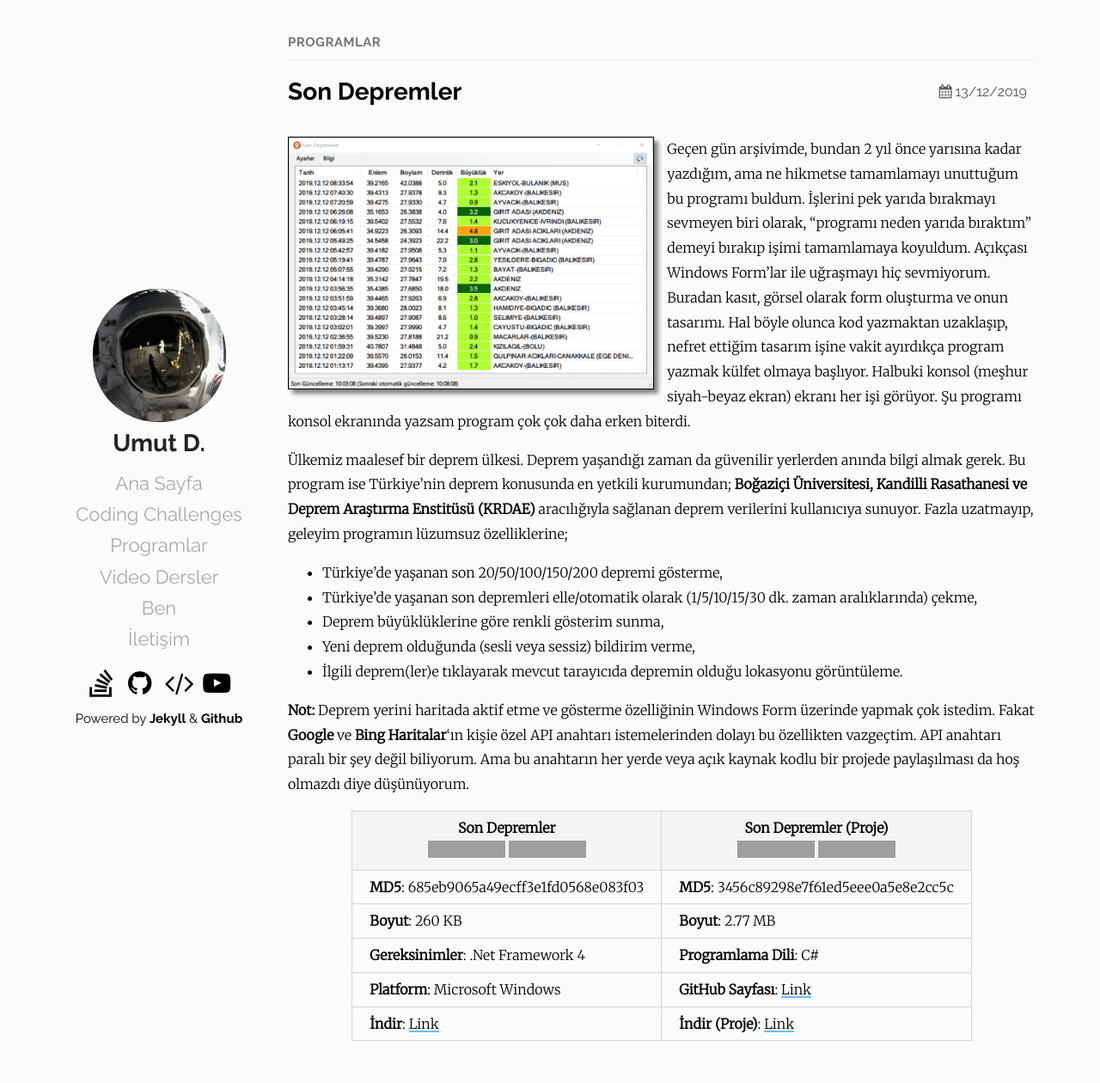
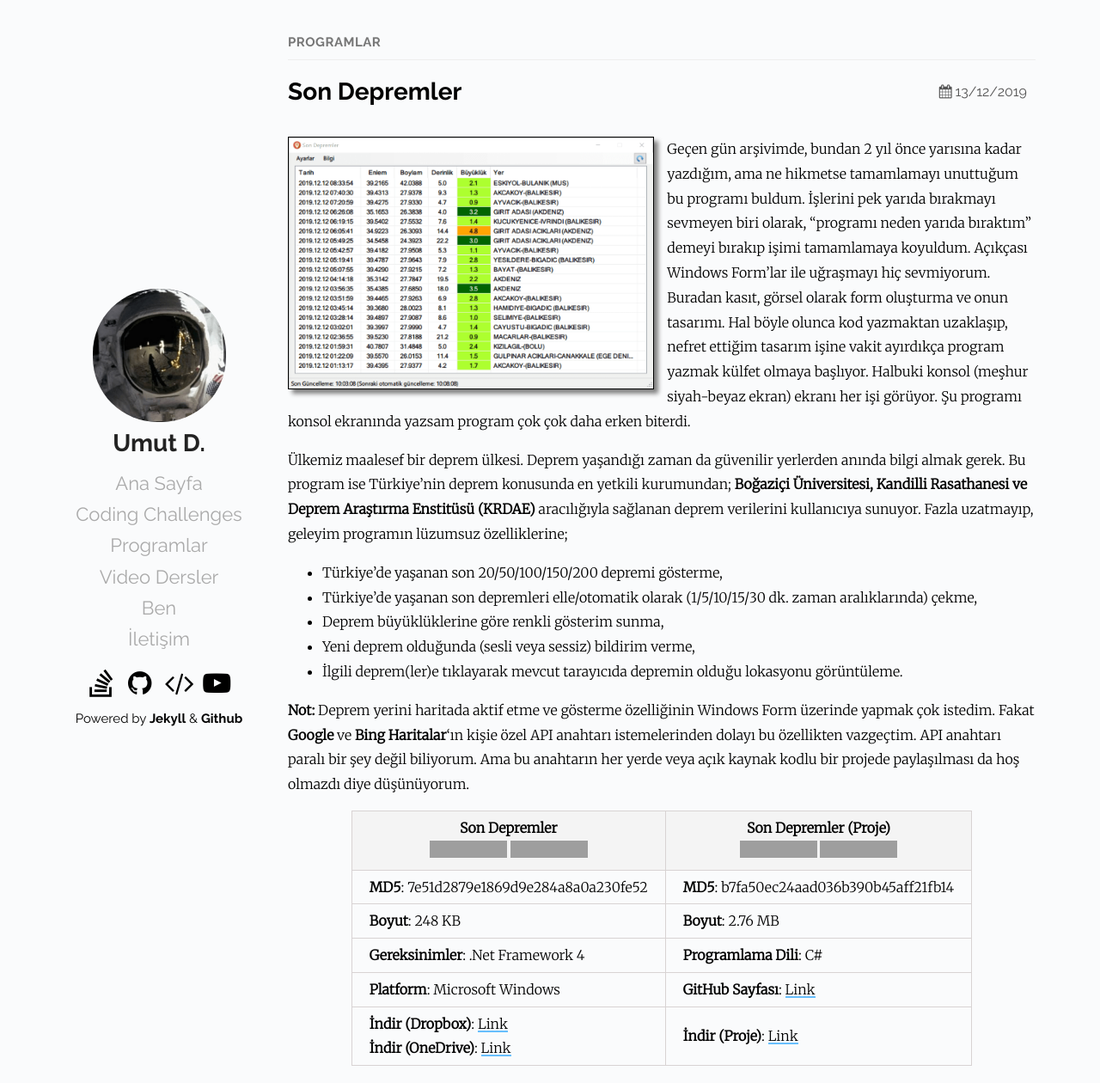
Before and after one commit to Umut-D/umutd.com, a Jekyll site: the page built from _posts/programlar/2019-12-13-son-depremler.md, in a window 1280 px wide and 1260 px high. Shown: the whole window at 86% size. Built offline with Jekyll 4.4.1, drawn with Linux system fonts in a browser that asks for light colours; grey boxes are pictures that could not be loaded.

Commit message:
Son Depremler programi guncellendi

```diff
--- a/_posts/programlar/2019-12-13-son-depremler.md
+++ b/_posts/programlar/2019-12-13-son-depremler.md
@@ -21,10 +21,10 @@ Geçen gün arşivimde, bundan 2 yıl önce yarısına kadar yazdığım, ama ne
 **Not:** Deprem yerini haritada aktif etme ve gösterme özelliğinin Windows Form üzerinde yapmak çok istedim. Fakat **Google** ve **Bing Haritalar**'ın kişie özel API anahtarı istemelerinden dolayı bu özellikten vazgeçtim. API anahtarı paralı bir şey değil biliyorum. Ama bu anahtarın her yerde veya açık kaynak kodlu bir projede paylaşılması da hoş olmazdı diye düşünüyorum.
 
 {:.tablo-ortali}
-| Son Depremler <br>![Versiyon](https://img.shields.io/badge/Versiyon-1.07-blueviolet.svg?style=flat) ![Durum](https://img.shields.io/badge/Durum-Çalışıyor-success.svg?style=flat) |  Son Depremler (Proje)<br>![Lisans](https://img.shields.io/badge/Lisans-MIT-blue.svg?style=flat) ![Arşiv](https://img.shields.io/badge/Arşiv-orange.svg?style=flat)|
+| Son Depremler <br>![Versiyon](https://img.shields.io/badge/Versiyon-1.08-blueviolet.svg?style=flat) ![Durum](https://img.shields.io/badge/Durum-Çalışıyor-success.svg?style=flat) |  Son Depremler (Proje)<br>![Lisans](https://img.shields.io/badge/Lisans-MIT-blue.svg?style=flat) ![Arşiv](https://img.shields.io/badge/Arşiv-orange.svg?style=flat)|
 |----------------------------------------- -|-------------------------------------------|
-| **MD5**: 685eb9065a49ecff3e1fd0568e083f03 | **MD5**: 3456c89298e7f61ed5eee0a5e8e2cc5c |
-| **Boyut**:  260 KB                       | **Boyut**:  2.77 MB                         |
+| **MD5**: 7e51d2879e1869d9e284a8a0a230fe52 | **MD5**: b7fa50ec24aad036b390b45aff21fb14 |
+| **Boyut**:  248 KB                       | **Boyut**:  2.76 MB                         |
 | **Gereksinimler**: .Net Framework 4     | **Programlama Dili**: C# |
 | **Platform**: Microsoft Windows           | **GitHub Sayfası**: [Link](https://github.com/Umut-D/Son-Depremler) |
-| **İndir**: [Link](https://www.dropbox.com/s/ohlch6m0icorxes/son-depremler.zip?dl=1)| **İndir (Proje)**: [Link](https://www.dropbox.com/s/jjx7d3xfftkkooj/son-depremler-proje.zip?dl=1) |
+| **İndir (Dropbox)**: [Link](https://www.dropbox.com/s/ohlch6m0icorxes/son-depremler.zip?dl=1) <br> **İndir (OneDrive)**: [Link](https://1drv.ms/u/s!Amxylb8Jtc0Ym1wA8N1AeUW23CAP?e=qspzd2) | **İndir (Proje)**: [Link](https://www.dropbox.com/s/jjx7d3xfftkkooj/son-depremler-proje.zip?dl=1) |
```
